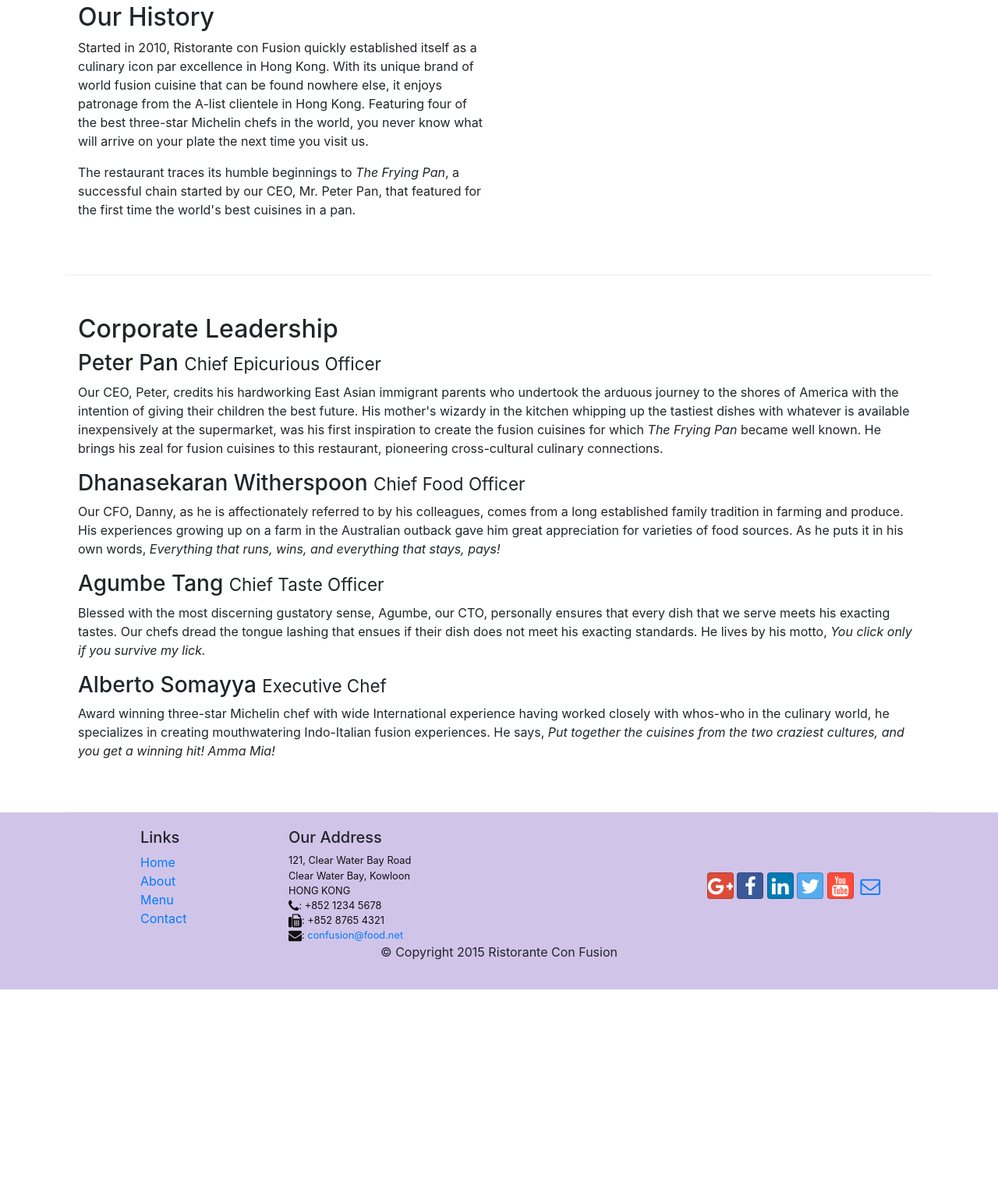
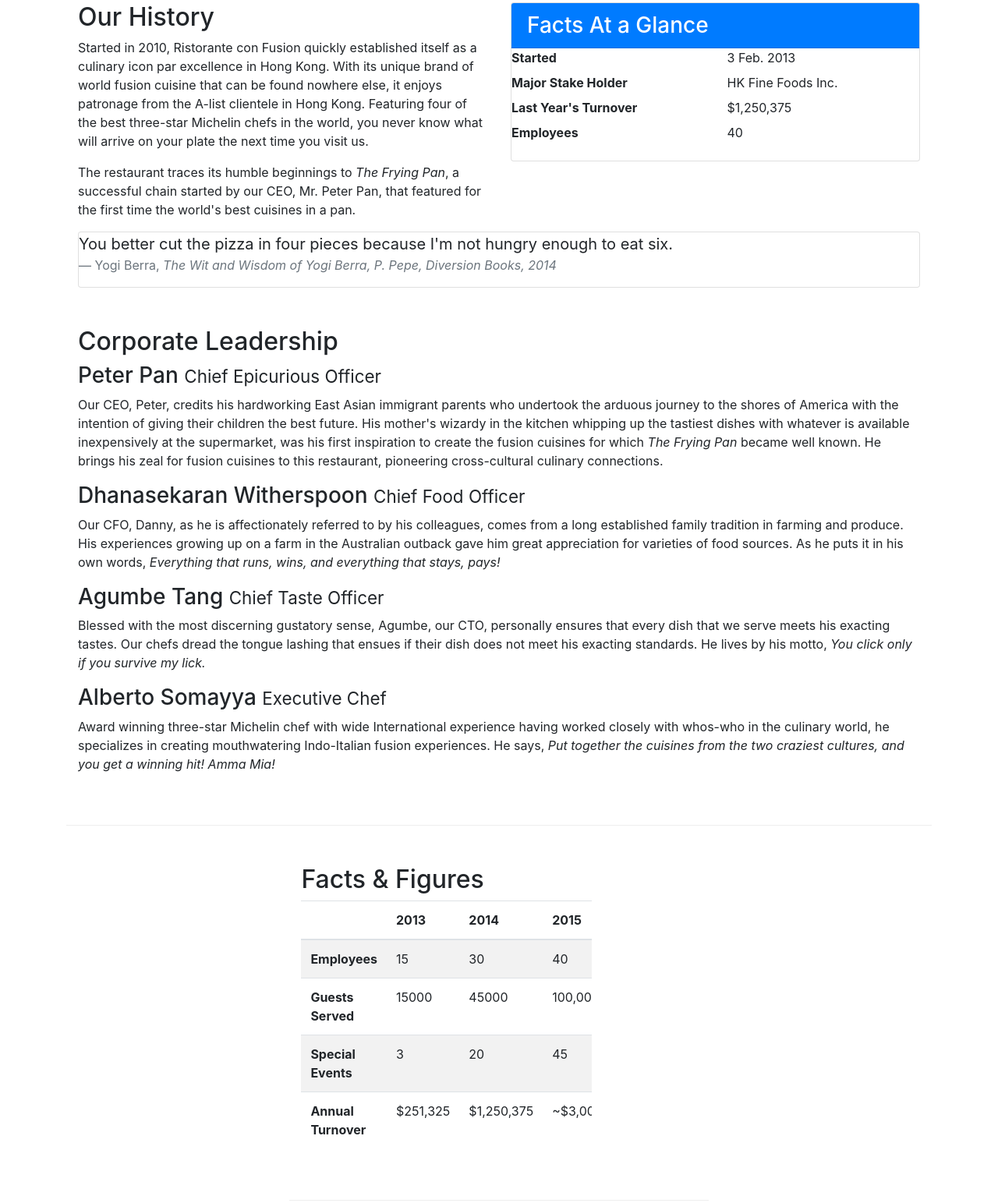
Before and after one commit to EmranAhmed00/Bootstrap, a website: page aboutus.html in a window 1280 px wide. Shown: the part 425-1968 px from the top of the page at 78% size. Before the commit the page ends 1694 px from the top, so only its background shows below. Drawn offline with nearby package versions, Linux system fonts and the light colour scheme.

Commit message:
Tables and Cards

```diff
--- a/aboutus.html
+++ b/aboutus.html
@@ -70,14 +70,42 @@
         </div>
 
         <div class="row row-content">
-            <div class="col-12 col-sm-6 ">
+            <div class="col-sm-6 ">
                 <h2>Our History</h2>
                 <p>Started in 2010, Ristorante con Fusion quickly established itself as a culinary icon par excellence in Hong Kong. With its unique brand of world fusion cuisine that can be found nowhere else, it enjoys patronage from the A-list clientele in Hong Kong.  Featuring four of the best three-star Michelin chefs in the world, you never know what will arrive on your plate the next time you visit us.</p>
                 <p>The restaurant traces its humble beginnings to <em>The Frying Pan</em>, a successful chain started by our CEO, Mr. Peter Pan, that featured for the first time the world's best cuisines in a pan.</p>
             </div>
-            <div class="col col-sm">
+
+            <div class="col-sm">
+                <div class="card">
+                <h3 class="card-header bg-primary text-white">Facts At a Glance</h3>
+                    <div class="card-block">
+                    <dl class="row">
+                        <dt class="col-6">Started</dt>
+                        <dd class="col-6">3 Feb. 2013</dd>
+                         <dt class="col-6">Major Stake Holder</dt>
+                            <dd class="col-6">HK Fine Foods Inc.</dd>
+                            <dt class="col-6">Last Year's Turnover</dt>
+                            <dd class="col-6">$1,250,375</dd>
+                            <dt class="col-6">Employees</dt>
+                            <dd class="col-6">40</dd>
+                        </dl>
+
+                    </div>
+                </div>
             </div>
-        </div>
+              <div class="col-12">
+                <div class="card card-block bg-faded">
+                    <blockquote class="blockquote">
+                        <p class="mb-0">You better cut the pizza in four pieces because
+                            I'm not hungry enough to eat six.</p>
+                        <footer class="blockquote-footer">Yogi Berra,
+                          <cite title="Source Title">The Wit and Wisdom of Yogi Berra,
+                            P. Pepe, Diversion Books, 2014</cite>
+                        </footer>
+                    </blockquote>
+                </div>
+            </div>
 
 
         <div class="row row-content">
@@ -100,7 +128,53 @@
 
             </div>
        </div>
+        <div class="row row-content">
+        <div class="col-12 col-sm-9">
+            <h2>Facts &amp; Figures </h2>
+                <div class="table-responsive">
+                <table class="table table-striped">
+                <thead class="thead-inverse">
+                    <tr>
+                        <th>&nbsp;</th>
+                        <th>2013</th>
+                        <th>2014</th>
+                        <th>2015</th>
+                    </tr>
+                </thead>
+                <tbody>
+                    <tr>
+                        <th>Employees</th>
+                        <td>15</td>
+                        <td>30</td>
+                        <td>40</td>
+                    </tr>
+                    <tr>
+                        <th>Guests Served</th>
+                        <td>15000</td>
+                        <td>45000</td>
+                        <td>100,000</td>
+                    </tr>
+                    <tr>
+                        <th>Special Events</th>
+                        <td>3</td>
+                        <td>20</td>
+                        <td>45</td>
+                    </tr>
+                    <tr>
+                        <th>Annual Turnover</th>
+                        <td>$251,325</td>
+                        <td>$1,250,375</td>
+                        <td>~$3,000,000</td>
+                    </tr>
+                </tbody>
+                </table>
+                </div>
+            </div>
+            <div class="col-12 col-sm-3">
 
+            </div>
+
+        </div>
     </div>
 
     <footer class="footer">
```
